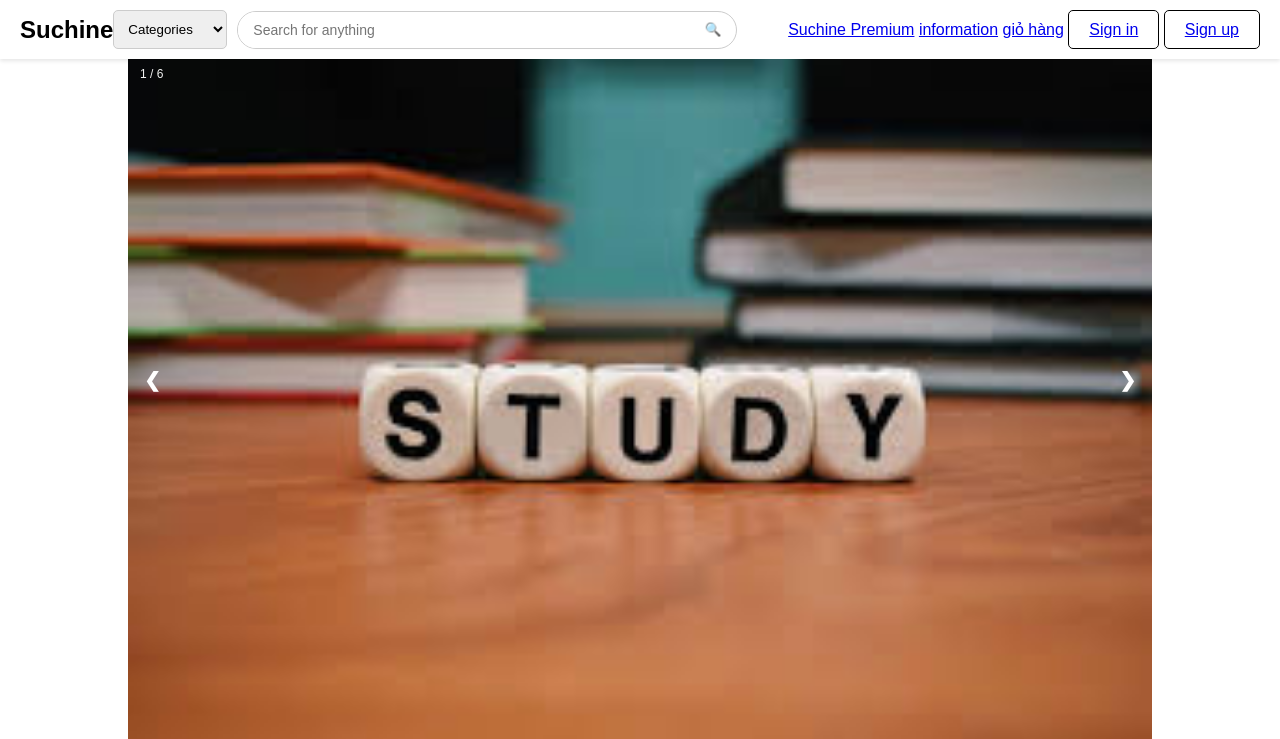
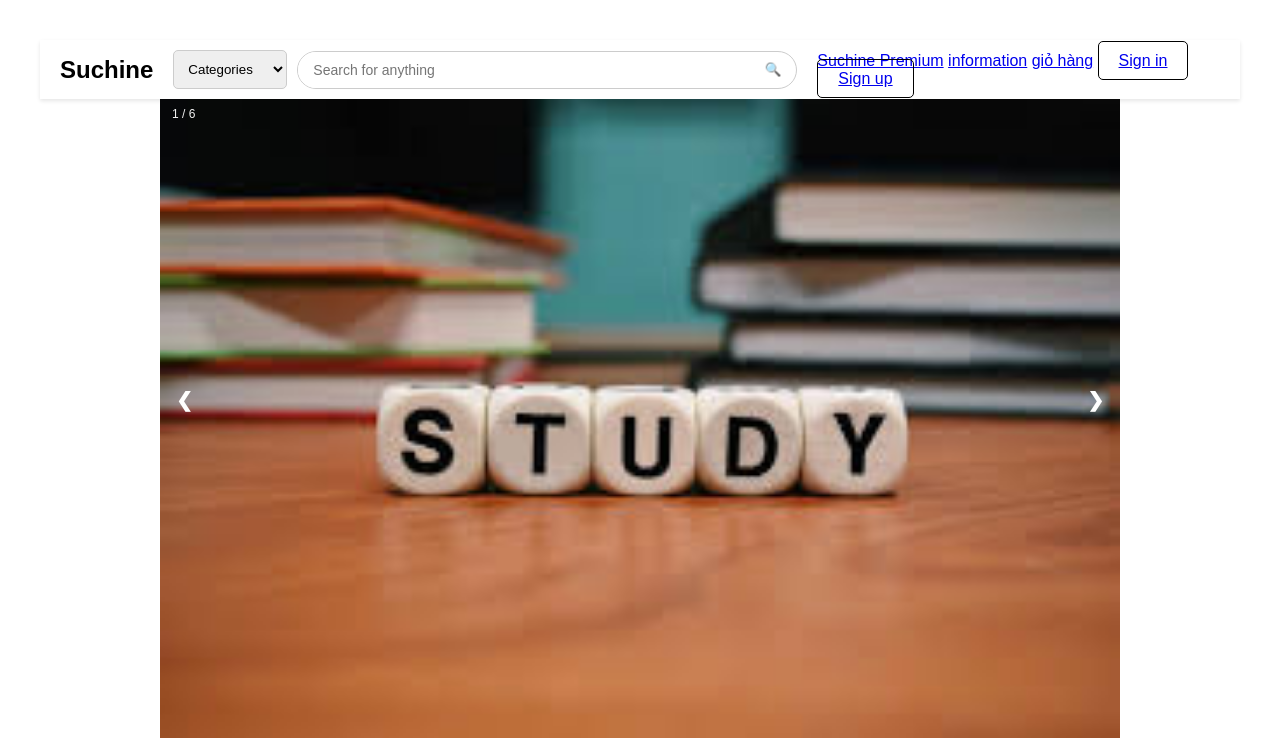
Before and after one commit to beotron0406/project-ca-nhan, a plain HTML site: page index.html in a window 1280 px wide. Shown: the top 739 px of the page. Drawn offline with Linux system fonts and the light colour scheme.

Commit message:
remove padding: 0;

```diff
--- a/style.css
+++ b/style.css
@@ -1,6 +1,6 @@
 body, html {
-    margin: 0;
-    padding: 0;
+    margin: 20px;
+
     font-family: Arial, sans-serif;
 }
 
@@ -28,7 +28,7 @@ nav {
     display: flex;
     align-items: center;
     flex-grow: 1;
-    padding:0;
+    margin: 0 20px;
 }
 
 .search-bar {
```
